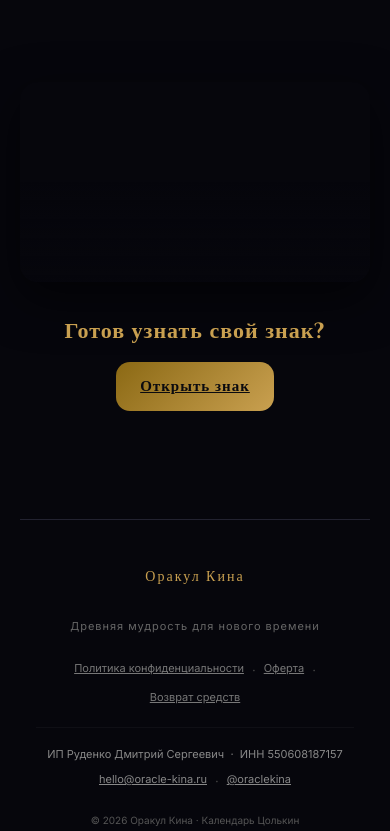
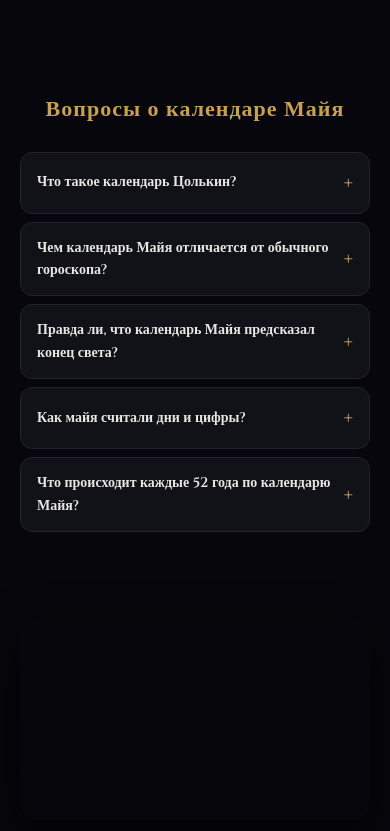
Before and after one commit to Mforever/oracle-kina, a website: page index.html in a window 390 px wide. Shown: the part 2964-3795 px from the top of the page. Drawn offline with Linux system fonts and the light colour scheme.

Commit message:
Добавлен FAQ-блок о календаре Майя

```diff
--- a/css/responsive.css
+++ b/css/responsive.css
@@ -54,6 +54,20 @@
   .modal-text {
     font-size: 15px;
   }
+
+  .faq {
+    padding: 48px 0;
+  }
+
+  .faq-question {
+    font-size: 15px;
+    padding: 16px 18px;
+  }
+
+  .faq-answer {
+    font-size: 13px;
+    padding: 0 18px 16px;
+  }
 }
 
 /* ===== ТЕЛЕФОНЫ ===== */
@@ -70,6 +84,29 @@
 
   section {
     padding: 48px 0;
+  }
+
+  .faq {
+    padding: 40px 0;
+  }
+
+  .faq-list {
+    gap: 8px;
+  }
+
+  .faq-item {
+    border-radius: 12px;
+  }
+
+  .faq-question {
+    font-size: 14px;
+    padding: 14px 16px;
+    letter-spacing: 0;
+  }
+
+  .faq-answer {
+    font-size: 13px;
+    padding: 0 16px 14px;
   }
 
   /* Hero */
--- a/css/sections.css
+++ b/css/sections.css
@@ -29,3 +29,71 @@
 .cta-artifact { width: 100%; height: 400px; border-radius: 24px; margin: 0 auto 48px; overflow: hidden; position: relative; box-shadow: 0 16px 48px rgba(0,0,0,0.6); }
 .cta-artifact-overlay { position: absolute; bottom: 0; left: 0; width: 100%; height: 50%; background: linear-gradient(to top, rgba(6,6,12,0.9), transparent); pointer-events: none; }
 .cta h2 { position: relative; z-index: 2; }
+
+/* ===== FAQ ===== */
+.faq {
+  padding: 80px 0;
+}
+
+.faq-list {
+  max-width: 650px;
+  margin: 0 auto;
+  display: grid;
+  gap: 12px;
+}
+
+.faq-item {
+  background: var(--card);
+  border: 1px solid var(--border);
+  border-radius: 16px;
+  overflow: hidden;
+  transition: border-color 0.3s;
+}
+
+.faq-item:hover {
+  border-color: rgba(201, 160, 80, 0.4);
+}
+
+.faq-question {
+  padding: 18px 22px;
+  font-family: var(--font-display);
+  font-size: 16px;
+  font-weight: 600;
+  color: var(--text);
+  cursor: pointer;
+  list-style: none;
+  display: flex;
+  justify-content: space-between;
+  align-items: center;
+  letter-spacing: 1px;
+  transition: color 0.3s;
+}
+
+.faq-question:hover {
+  color: var(--gold);
+}
+
+.faq-question::-webkit-details-marker {
+  display: none;
+}
+
+.faq-question::after {
+  content: '+';
+  font-size: 20px;
+  color: var(--gold);
+  font-weight: 300;
+  transition: transform 0.3s;
+  margin-left: 12px;
+  flex-shrink: 0;
+}
+
+details[open] .faq-question::after {
+  content: '−';
+}
+
+.faq-answer {
+  padding: 0 22px 18px;
+  font-size: 14px;
+  color: var(--text2);
+  line-height: 1.7;
+}
--- a/index.html
+++ b/index.html
@@ -162,7 +162,53 @@
         </li>
       </ul>
     </section>
+    <!-- FAQ -->
+    <section class="faq">
+      <h2>Вопросы о календаре Майя</h2>
+      <div class="faq-list">
+        <details class="faq-item">
+          <summary class="faq-question">Что такое календарь Цолькин?</summary>
+          <p class="faq-answer">Цолькин (Tzolk'in — «счёт дней») — священный календарь майя из 260 дней. Он состоит из
+            20
+            солнечных печатей и 13 галактических тонов. Каждый день имеет уникальную комбинацию печати и тона — всего
+            260
+            неповторяющихся знаков. Майя использовали Цолькин для определения судьбы человека, выбора дат для ритуалов и
+            предсказаний.</p>
+        </details>
 
+        <details class="faq-item">
+          <summary class="faq-question">Чем календарь Майя отличается от обычного гороскопа?</summary>
+          <p class="faq-answer">В отличие от зодиакального гороскопа с 12 знаками, календарь Цолькин предлагает 260
+            уникальных знаков. Твой знак зависит не только от месяца, но и от конкретного дня рождения. Это даёт гораздо
+            более персонализированное описание: тотем, камень-талисман, цвет силы и прогноз по месяцам.</p>
+        </details>
+
+        <details class="faq-item">
+          <summary class="faq-question">Правда ли, что календарь Майя предсказал конец света?</summary>
+          <p class="faq-answer">Нет, это миф. 21 декабря 2012 года завершился очередной великий цикл Долгого счёта —
+            13-й
+            бактун длиной 5125 лет. Майя никогда не предсказывали конец света. Для них это было началом новой эры,
+            переходом
+            на следующий виток космического цикла.</p>
+        </details>
+
+        <details class="faq-item">
+          <summary class="faq-question">Как майя считали дни и цифры?</summary>
+          <p class="faq-answer">Цифры майя состояли из трёх символов: ноль (ракушка), единица (точка) и пятёрка
+            (горизонтальная черта). Это была двадцатеричная система счисления. Календарь майя — один из самых точных в
+            истории: их астрономы рассчитывали солнечные затмения и синодические периоды Венеры с поразительной
+            точностью.
+          </p>
+        </details>
+
+        <details class="faq-item">
+          <summary class="faq-question">Что происходит каждые 52 года по календарю Майя?</summary>
+          <p class="faq-answer">Календарный круг майя — это совмещение 260-дневного Цолькина и 365-дневного Хааба. Их
+            комбинация повторяется ровно раз в 52 года. Для майя это был священный рубеж, сопоставимый с человеческим
+            «веком». В этот день они гасили старый огонь и зажигали новый.</p>
+        </details>
+      </div>
+    </section>
     <section class="cta">
       <div class="cta-artifact parallax-bg" style="background-image: url('images/temple.jpg');" role="img"
         aria-label="Храм майя на закате">
```
